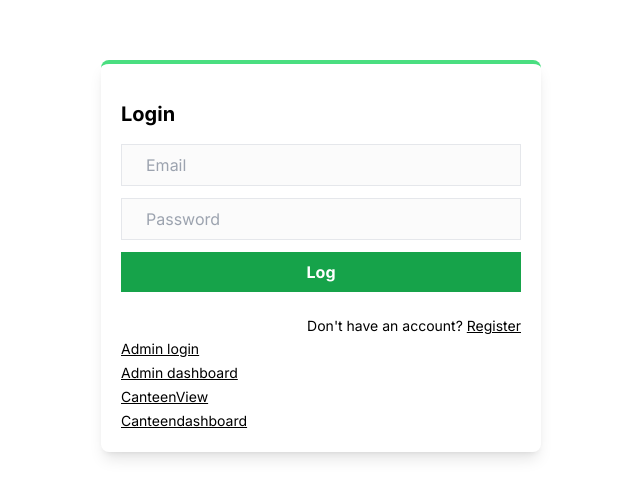
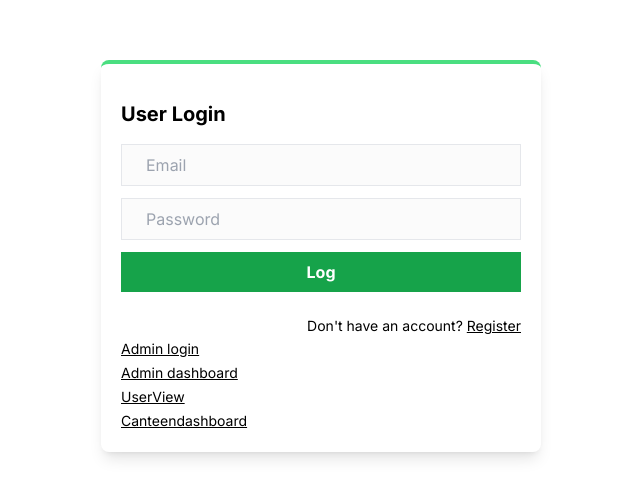
Before and after one commit to Usitha123/nextapp, a Next.js app: page / in a window 1280 px wide. Shown: the part 144-642 px from the top of the page, without its empty margins (319-959 px from the left). Built offline with nearby package versions, Linux system fonts and the light colour scheme; no server answers.

Commit message:
login edit

```diff
--- a/app/Canteendashboard/Sidebar/page.jsx
+++ b/app/Canteendashboard/Sidebar/page.jsx
@@ -3,7 +3,7 @@ import React from 'react'
 export default function Sidebar() {
   return (
     <div className="fixed top-0 left-0 w-64 h-screen p-4 bg-zinc-900">
-    <div className="mb-8 text-2xl font-bold text-orange-500">LOGO</div>
+    <div className="mb-8 text-2xl font-bold text-orange-500">LOGOs</div>
     <nav className="space-y-2">
     </nav>
   </div>
--- a/app/CanteenView/page.jsx
+++ b/app/UserView/page.jsx
@@ -2,6 +2,6 @@ import React from 'react'
 
 export default function CanteenView() {
   return (
-    <div>CanteenView</div>
+    <div>UserView</div>
   )
 }
--- a/app/admindashboard/page.jsx
+++ b/app/admindashboard/page.jsx
@@ -2,6 +2,6 @@ import React from 'react'
 
 export default function Admindashboard() {
   return (
-    <div>Admindashboard</div>
+    <div>Admindashboard hi</div>
   )
 }
--- a/components/LoginForm.jsx
+++ b/components/LoginForm.jsx
@@ -37,7 +37,7 @@ export default function LoginForm() {
   return (
     <div className="grid h-screen place-items-center">
       <div className="p-5 border-t-4 border-green-400 rounded-lg shadow-lg">
-        <h1 className="my-4 text-xl font-bold">Login</h1>
+        <h1 className="my-4 text-xl font-bold">User Login</h1>
 
         <form onSubmit={handleSubmit} className="flex flex-col gap-3">
           <input
@@ -71,8 +71,8 @@ export default function LoginForm() {
         <span className="underline">Admin dashboard</span>
           </Link>
           <br/>
-          <Link className="mt-3 text-sm text-right" href={"/CanteenView"}>
-        <span className="underline">CanteenView</span>
+          <Link className="mt-3 text-sm text-right" href={"/UserView"}>
+        <span className="underline">UserView</span>
           </Link>
           <br/>
           <Link className="mt-3 text-sm text-right" href={"/Canteendashboard"}>
```
